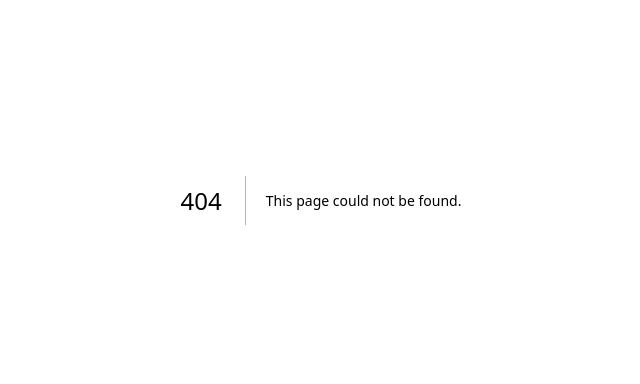
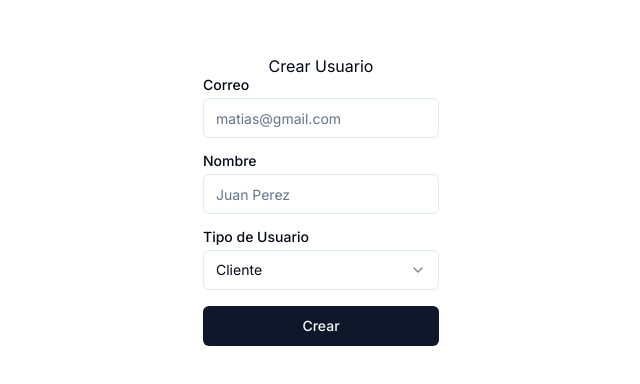
Before and after one commit to matiasluduena23/google-auth, a Next.js app: page /usuarios/nuevo in a window 1280 px wide. Before the commit this address had no page. Shown: the part 200-584 px from the top of the page, without its empty margins (319-959 px from the left). Built offline with nearby package versions, Linux system fonts and the light colour scheme.

Commit message:
create user

```diff
--- /dev/null
+++ b/app/usuarios/[id]/actualizar/FormUpdate.tsx
@@ -0,0 +1,61 @@
+import React from "react";
+import {
+  Select,
+  SelectContent,
+  SelectGroup,
+  SelectItem,
+  SelectLabel,
+  SelectTrigger,
+  SelectValue,
+} from "@/components/ui/select";
+import { Button } from "@/components/ui/button";
+import { updateUser } from "@/lib/actions";
+import { Input } from "@/components/ui/input";
+import { Label } from "@/components/ui/label";
+import { User } from "@prisma/client";
+
+export default function FormUpdate({ user }: { user: User }) {
+  return (
+    <form action={updateUser} className="space-y-4">
+      <input type="hidden" name="id" value={user?.id} />
+      <div className="grid w-full max-w-sm items-center gap-1.5">
+        <Label htmlFor="email">Correo</Label>
+        <Input
+          type="email"
+          id="email"
+          name="email"
+          placeholder="matias@gmail.com"
+          defaultValue={user?.email}
+        />
+      </div>
+      <div className="grid w-full max-w-sm items-center gap-1.5">
+        <Label htmlFor="name">Nombre</Label>
+        <Input
+          type="name"
+          id="name"
+          name="name"
+          placeholder="Juan Perez"
+          defaultValue={user?.name ? user.name : ""}
+        />
+      </div>
+      <div className="grid w-full max-w-sm items-center gap-1.5">
+        <Label htmlFor="tipo">Tipo de Usuario</Label>
+        <Select defaultValue={user?.role} name="tipo">
+          <SelectTrigger className="w-full">
+            <SelectValue />
+          </SelectTrigger>
+          <SelectContent>
+            <SelectGroup>
+              <SelectItem value="USER">Cliente</SelectItem>
+              <SelectItem value="ADMIN">Administrador</SelectItem>
+            </SelectGroup>
+          </SelectContent>
+        </Select>
+      </div>
+
+      <Button type="submit" className="w-full">
+        Actualizar
+      </Button>
+    </form>
+  );
+}
--- a/app/usuarios/[id]/actualizar/page.tsx
+++ b/app/usuarios/[id]/actualizar/page.tsx
@@ -1,18 +1,6 @@
-import { Input } from "@/components/ui/input";
-import { Label } from "@/components/ui/label";
 import prisma from "@/lib/db";
 import React from "react";
-import {
-  Select,
-  SelectContent,
-  SelectGroup,
-  SelectItem,
-  SelectLabel,
-  SelectTrigger,
-  SelectValue,
-} from "@/components/ui/select";
-import { Button } from "@/components/ui/button";
-import { updateUser } from "@/lib/actions";
+import FormUpdate from "./FormUpdate";
 
 export default async function page({ params }: { params: { id: string } }) {
   const id = params.id;
@@ -24,48 +12,7 @@ export default async function page({ params }: { params: { id: string } }) {
 
   return (
     <div className="flex items-center justify-center min-h-screen">
-      <form action={updateUser} className="space-y-4">
-        <input type="hidden" name="id" value={user?.id} />
-        <div className="grid w-full max-w-sm items-center gap-1.5">
-          <Label htmlFor="email">Correo</Label>
-          <Input
-            type="email"
-            id="email"
-            name="email"
-            placeholder="matias@gmail.com"
-            defaultValue={user?.email}
-          />
-        </div>
-        <div className="grid w-full max-w-sm items-center gap-1.5">
-          <Label htmlFor="name">Nombre</Label>
-          <Input
-            type="name"
-            id="name"
-            name="name
-            "
-            placeholder="Juan Perez"
-            defaultValue={user?.name ? user.name : ""}
-          />
-        </div>
-        <div className="grid w-full max-w-sm items-center gap-1.5">
-          <Label htmlFor="tipo">Tipo de Usuario</Label>
-          <Select defaultValue={user?.role} name="tipo">
-            <SelectTrigger className="w-full">
-              <SelectValue placeholder="Select a fruit" />
-            </SelectTrigger>
-            <SelectContent>
-              <SelectGroup>
-                <SelectItem value="USER">Usuario</SelectItem>
-                <SelectItem value="ADMIN">Administrador</SelectItem>
-              </SelectGroup>
-            </SelectContent>
-          </Select>
-        </div>
-
-        <Button type="submit" className="w-full">
-          Actualizar
-        </Button>
-      </form>
+      {user ? <FormUpdate user={user} /> : <p>No se encontro el usuario</p>}
     </div>
   );
 }
--- /dev/null
+++ b/app/usuarios/nuevo/FormCreate.tsx
@@ -0,0 +1,58 @@
+import React from "react";
+import {
+  Select,
+  SelectContent,
+  SelectGroup,
+  SelectItem,
+  SelectLabel,
+  SelectTrigger,
+  SelectValue,
+} from "@/components/ui/select";
+import { Button } from "@/components/ui/button";
+import { createUser } from "@/lib/actions";
+import { Input } from "@/components/ui/input";
+import { Label } from "@/components/ui/label";
+
+export default function FormCreate() {
+  return (
+    <form action={createUser} className="space-y-4">
+      <div className="grid w-full max-w-sm items-center gap-1.5">
+        <Label htmlFor="email">Correo</Label>
+        <Input
+          type="email"
+          id="email"
+          name="email"
+          placeholder="matias@gmail.com"
+          required
+        />
+      </div>
+      <div className="grid w-full max-w-sm items-center gap-1.5">
+        <Label htmlFor="name">Nombre</Label>
+        <Input
+          type="name"
+          id="name"
+          name="name"
+          placeholder="Juan Perez"
+          required
+        />
+      </div>
+      <div className="grid w-full max-w-sm items-center gap-1.5">
+        <Label htmlFor="tipo">Tipo de Usuario</Label>
+        <Select name="tipo" defaultValue="USER">
+          <SelectTrigger className="w-full">
+            <SelectValue />
+          </SelectTrigger>
+          <SelectContent>
+            <SelectGroup>
+              <SelectItem value="USER">Cliente</SelectItem>
+              <SelectItem value="ADMIN">Administrador</SelectItem>
+            </SelectGroup>
+          </SelectContent>
+        </Select>
+      </div>
+      <Button type="submit" className="w-full">
+        Crear
+      </Button>
+    </form>
+  );
+}
--- /dev/null
+++ b/app/usuarios/nuevo/page.tsx
@@ -0,0 +1,12 @@
+import React from "react";
+import FormCreate from "./FormCreate";
+
+export default function page() {
+  return (
+    <div className="flex flex-col justify-center items-center min-h-screen">
+      <h1>Crear Usuario</h1>
+
+      <FormCreate />
+    </div>
+  );
+}
--- a/app/usuarios/page.tsx
+++ b/app/usuarios/page.tsx
@@ -1,6 +1,8 @@
 import prisma from "@/lib/db";
 import React from "react";
 import { UserTable } from "./UserTable";
+import { Button } from "@/components/ui/button";
+import Link from "next/link";
 export default async function page() {
   const usuarios = await prisma.user.findMany();
   return (
@@ -8,6 +10,9 @@ export default async function page() {
       <h1>Lista de Usuarios</h1>
 
       <UserTable usuarios={usuarios} />
+      <Button>
+        <Link href={"/usuarios/nuevo"}>Agregar Usuario</Link>
+      </Button>
     </div>
   );
 }
--- a/lib/actions.ts
+++ b/lib/actions.ts
@@ -1,8 +1,8 @@
 "use server";
 import { UserSchema } from "@/prisma/generated/zod/index";
-import { z } from "zod";
 import prisma from "./db";
-import email from "next-auth/providers/email";
+import { redirect } from "next/navigation";
+import { revalidatePath } from "next/cache";
 
 export async function updateUser(formData: FormData) {
   const id = formData.get("id") as string;
@@ -12,15 +12,14 @@ export async function updateUser(formData: FormData) {
     createAt: true,
     updateAt: true,
     image: true,
+    visitas: true,
   });
 
   const validatedFields = NewSchema.safeParse({
     role: formData.get("tipo"),
     email: formData.get("email"),
     name: formData.get("name"),
-    visitas: 0,
   });
-  console.log(validatedFields);
 
   if (validatedFields.error) {
     return {
@@ -44,4 +43,43 @@ export async function updateUser(formData: FormData) {
   } catch (error) {
     console.log("Error updating the user", error);
   }
+  revalidatePath("/usuarios");
+  redirect("/usuarios");
 }
+
+export async function createUser(formData: FormData) {
+  const NewSchema = UserSchema.omit({
+    id: true,
+    createAt: true,
+    updateAt: true,
+    image: true,
+    visitas: true,
+  });
+
+  const validatedFields = NewSchema.safeParse({
+    role: formData.get("tipo"),
+    email: formData.get("email"),
+    name: formData.get("name"),
+  });
+
+  if (validatedFields.error) {
+    return {
+      errors: validatedFields.error.flatten().fieldErrors,
+      message: "Missing Fields. Failed to Create Invoice.",
+    };
+  }
+
+  try {
+    await prisma.user.create({
+      data: {
+        name: validatedFields.data.name,
+        email: validatedFields.data.email,
+        role: validatedFields.data.role,
+      },
+    });
+  } catch (error) {
+    console.log("Error creating the user", error);
+  }
+  revalidatePath("/usuarios");
+  redirect("/usuarios");
+}
```
